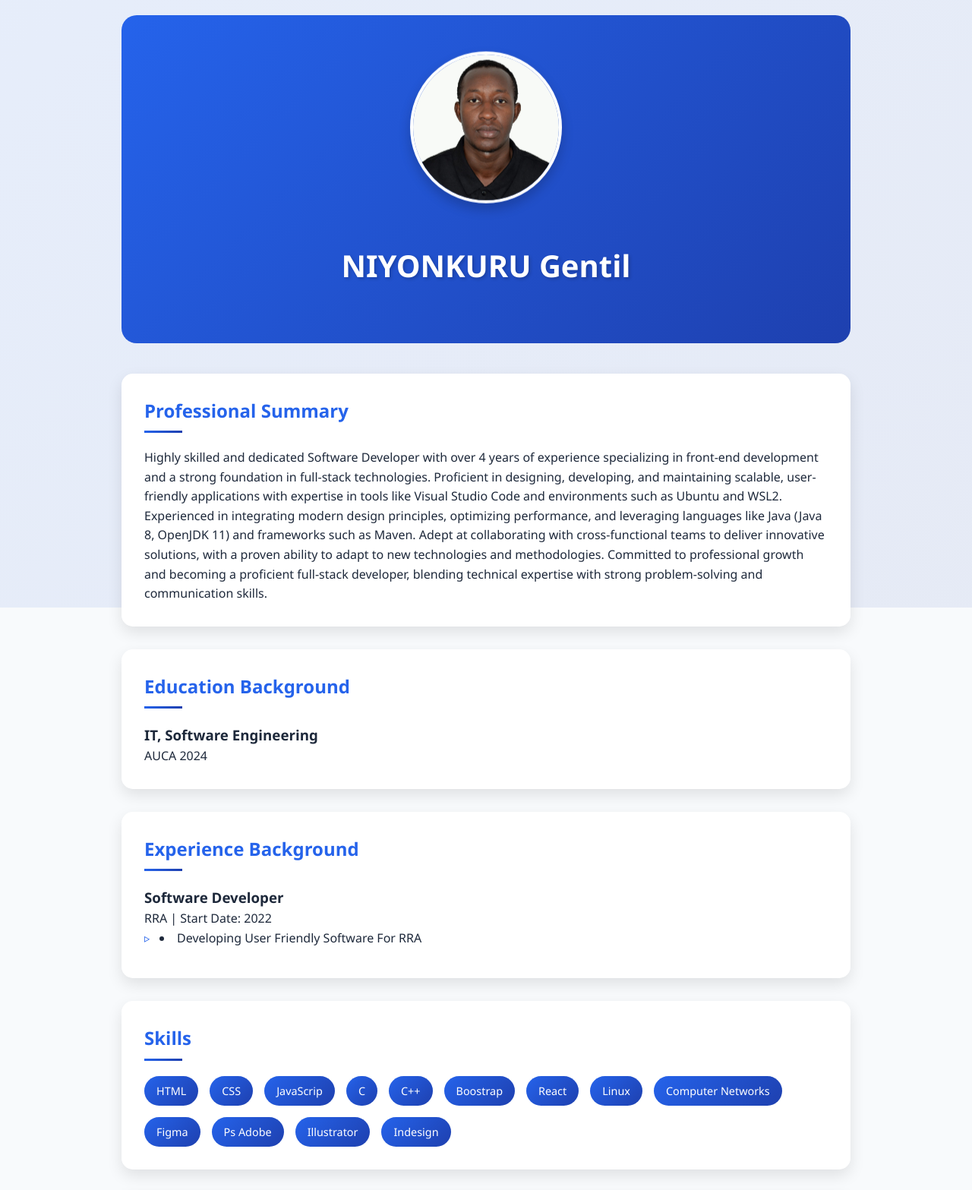
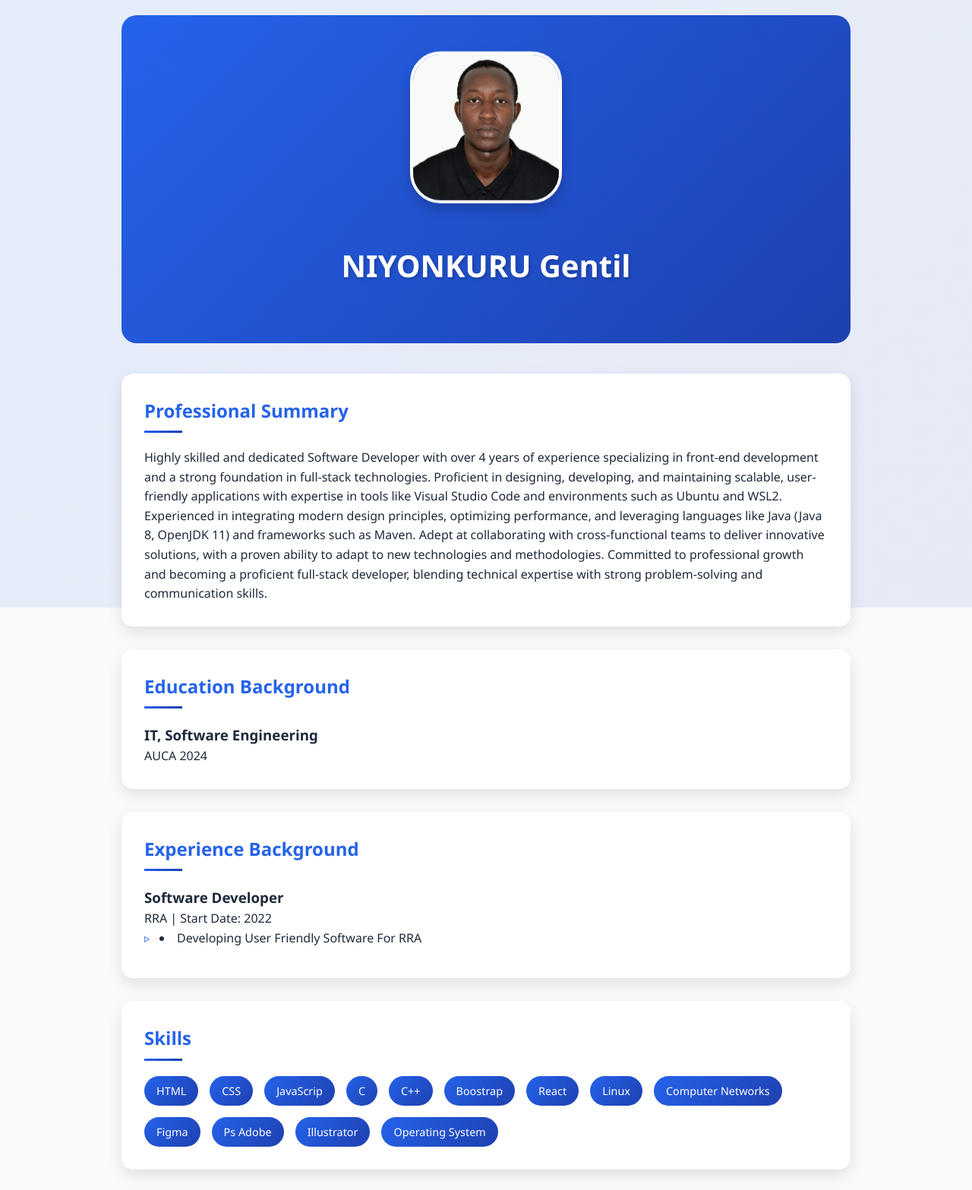
Before and after one commit to GentilDev01/My-portfolio-, a plain HTML site: page index.html in a window 1280 px wide. Shown: the top 1567 px of the page at 76% size. Drawn offline with Linux system fonts and the light colour scheme.

Commit message:
Second commit

```diff
--- a/index.html
+++ b/index.html
@@ -66,7 +66,7 @@
           <span class="skill-tag">Figma</span>
           <span class="skill-tag">Ps Adobe</span>
           <span class="skill-tag">Illustrator</span>
-          <span class="skill-tag">Indesign</span>
+          <span class="skill-tag">Operating System</span>
         </div>
       </div>
 
--- a/styles.css
+++ b/styles.css
@@ -81,7 +81,7 @@ body::before {
 .profile-pic {
   width: 200px;
   height: 200px;
-  border-radius: 50%;
+  border-radius: 20%;
   object-fit: cover;
   border: 4px solid white;
   box-shadow: 0 8px 16px rgba(0, 0, 0, 0.2);
```
